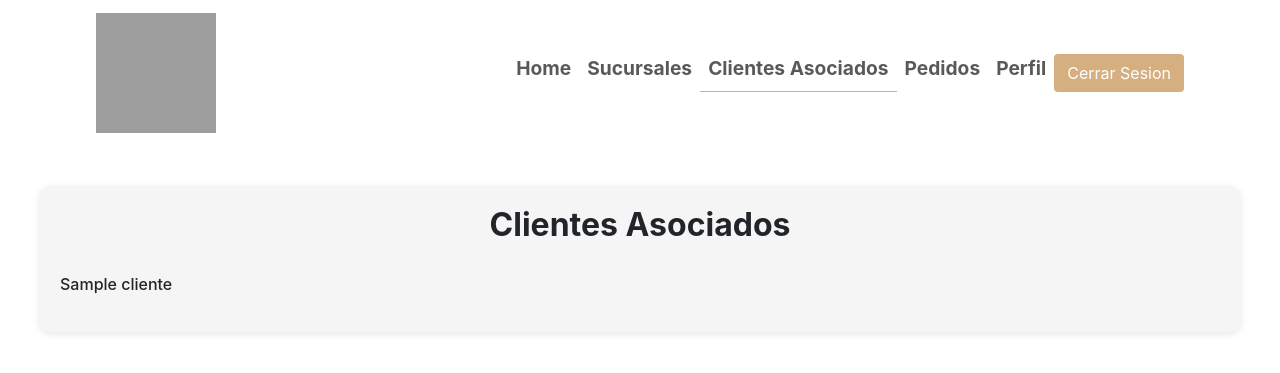
After one commit to DylanYam033/KingCourier, a Django app: page /mensajeros/mensajero_clientes/ in a window 1280 px wide. The commit adds this page. Shown: the top 373 px of the page. Run offline with Django 4.2, Linux system fonts and the light colour scheme; a user stored in the database is signed in; tables that the repository leaves empty hold one stand-in row (values such as "Sample post"); some libraries are stand-ins or nearby versions; grey boxes are pictures that could not be loaded.

Commit message:
ver clientes asociados del mensajero en sesion

```diff
--- a/GestionMensajeros/urls.py
+++ b/GestionMensajeros/urls.py
@@ -8,4 +8,5 @@ urlpatterns = [
     path('mensajeros/mensajero/<int:mensajero_id>/', views.detalle_mensajero, name='detalle_mensajero'),
     path('mensajeros/mensajero/<int:mensajero_id>/editar/', views.editar_mensajero, name='editar_mensajero'),
     path('mensajeros/mensajero/<int:mensajero_id>/eliminar/',views.eliminar_mensajero, name='eliminar_mensajero'),
+    path("mensajero_clientes/", views.clientes_mensajero, name="mensajero_clientes"),
 ]
--- a/GestionMensajeros/views.py
+++ b/GestionMensajeros/views.py
@@ -1,7 +1,7 @@
 from django.shortcuts import render, redirect, get_object_or_404
 from .models import Mensajeros
 from .forms import MensajeroForm
-from GestionClientes.models import DetalleClienteMensajeros
+from GestionClientes.models import DetalleClienteMensajeros, Cliente
 
 
 # Create your views here.
@@ -57,6 +57,27 @@ def detalle_mensajero(request, mensajero_id):
         }
     )
 
+def clientes_mensajero(request):
+    try:
+        mensajero = request.user.propietario_mensajero
+        clientes = Cliente.objects.filter(detalleclientemensajeros__mensajero=mensajero)
+
+        if clientes.exists():
+            return render(request, 'mensajeros/clientes.html', {
+                'clientes': clientes
+            })
+        else:
+            message = "No tiene clientes asociados"
+            return render(request, 'sucursales/index.html', {
+                'message': message
+            })
+    except Mensajeros.DoesNotExist:
+        message = "No es un mensajero válido"
+        return render(request, 'sucursales/index.html', {
+            'message': message
+        })
+
+
 def editar_mensajero(request, mensajero_id):
     mensajero = get_object_or_404(Mensajeros, pk=mensajero_id)
     if request.method == 'POST':
--- a/frontend/templates/layouts/navbar.html
+++ b/frontend/templates/layouts/navbar.html
@@ -64,6 +64,12 @@
 
       {% if user.is_authenticated and user.propietario_cliente or user.propietario_mensajero %}
       <li class="nav-item">
+        <a class="nav-link" href="{% url 'mensajero_clientes' %}">Clientes Asociados</a>
+      </li>
+      {% endif %}
+
+      {% if user.is_authenticated and user.propietario_cliente or user.propietario_mensajero %}
+      <li class="nav-item">
         <a class="nav-link" href="#">Pedidos</a>
       </li>
       {% endif %}
--- /dev/null
+++ b/frontend/templates/mensajeros/clientes.html
@@ -0,0 +1,21 @@
+{% extends 'layouts/base.html' %}
+
+{% load static %}
+
+{% block head %}
+    <title>King Courier | Clientes Asociados</title>
+    <link href="{% static 'styles/detailClientesStyle.css' %}" rel="stylesheet" />
+{% endblock head %}
+
+{% block content %}
+<div class="contenedor">
+    <div class="tarjeta">
+      <h2>Clientes Asociados</h2>
+      {% for cliente in clientes %}
+      <p>{{cliente.nombre}}</p>
+      {% endfor %}
+    </div>
+
+  </div>
+
+{% endblock content %}
```
